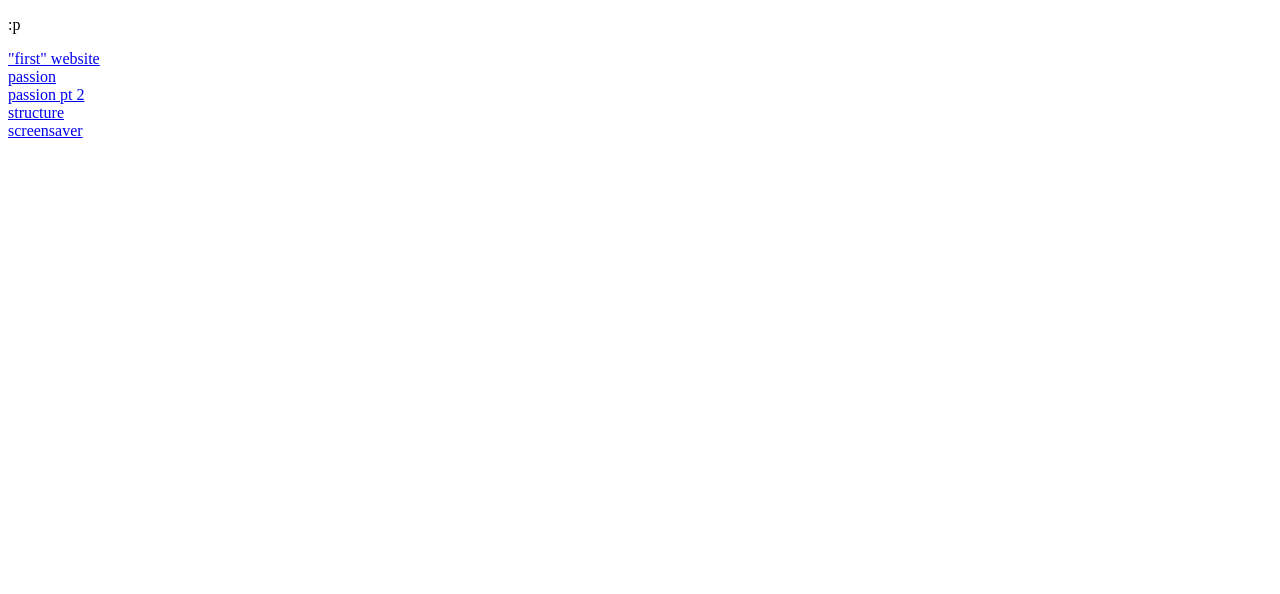
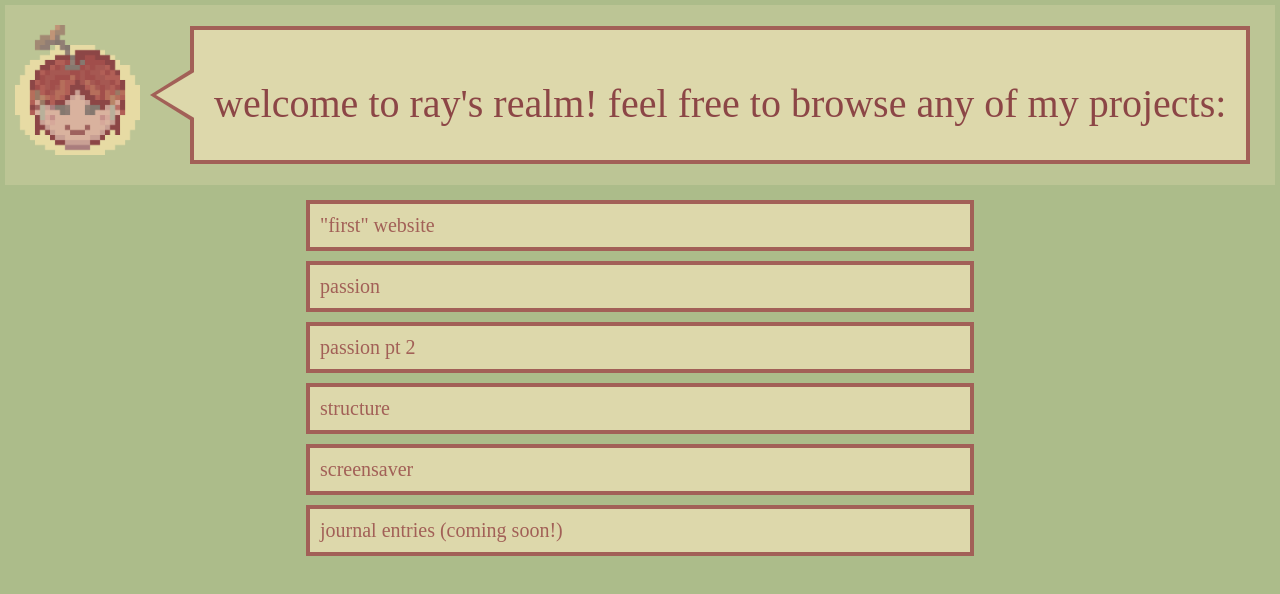
Before and after one commit to rayofiris/raysrealm, a plain HTML site: page index.html in a window 1280 px wide. Drawn offline with Linux system fonts and the light colour scheme; a web font is replaced by a local one.

Commit message:
homepage draft

```diff
--- /dev/null
+++ b/homepage.css
@@ -0,0 +1,122 @@
+body {
+    background-color: #ACBC8A;
+    margin: 0;
+    overflow: hidden;
+}
+
+@font-face {
+font-family: 'AnalogueOS';
+src: url(https://humantooth.neocities.org/fonts/AnalogueOS-Regular.woff) format('woff');
+font-weight: normal;
+font-style: normal;
+}
+
+@font-face {
+font-family: 'jgs7';
+src: url(https://humantooth.neocities.org/fonts/jgs7.woff) format('woff');
+font-weight: normal;
+font-style: normal;
+}
+
+.header {
+    font-family: 'AnalogueOS';
+    font-size: 5vh;
+    color: #8c4646;
+}
+
+.projects {
+    font-family: 'AnalogueOS';
+    font-size: 20px;
+}
+
+.bodycontainer{
+height: 100vh;
+display: flex;
+flex-wrap: wrap;
+gap: 10px;
+align-content: flex-start;
+margin: 5px;
+
+}
+
+.top {
+display: flex;
+width: 100vw;
+height: 140px;
+padding: 20px 10px;
+background-color: #bcc595;
+gap: 10px;
+align-items: center;
+}
+
+.bubble {
+gap: 0;
+display: flex;
+align-items: center;
+}
+
+.speech {
+    height: 110px;
+    border: 4px solid #a26057;
+    padding: 10px 20px;
+    text-align: center;
+    display: flex;
+    flex-wrap: wrap;
+    align-items: flex-start;
+    justify-content: center;
+    background-color: #ddd8ab;
+}
+
+.triangle {
+    width: 0;
+    height: 0;
+    border-top: 25px solid transparent;
+    border-bottom: 25px solid transparent;
+    border-right: 40px solid #a26057;
+    position: relative;
+}
+
+.triangle:after {
+    content: '';
+    border-top: 24px solid transparent;
+    border-bottom: 24px solid transparent;
+    border-right: 40px solid #ddd8ab;
+    position: absolute;
+    left: 6px;
+    top: -24px;
+}
+
+.bottom {
+display: flex;
+width: 100vw;
+padding: 5px;
+justify-content: center;
+flex-direction: column;
+
+gap: 10px;
+flex-wrap: wrap;
+align-content: center;
+}
+
+.menu {
+padding: 10px;
+border: 4px solid #a26057;
+width: 50vw;
+background-color: #ddd8ab;
+}
+.menu:hover, a:hover {
+ background-color: #a26057;
+ border-color:   #ddd8ab;
+ color: #ddd8ab;
+}
+
+.ray {
+width: 125px;
+height: 130px;
+transform: translateY(-5px);
+}
+
+a {
+color:#a26057;
+text-decoration: none;
+}
--- a/index.html
+++ b/index.html
@@ -3,17 +3,45 @@
 <head>
     <title>ray's realm</title>
     <link rel="icon" type="image/png" href="raysrealmicon.png">
+    <link rel="stylesheet" href="homepage.css">
 </head>
 <body>
-<p>:p</p>
-<a href="first-website/index.html">"first" website</a>
-<br>
-<a href="passion/passion.html"> passion</a>
-<br>
-<a href="passion/passion2.html"> passion pt 2</a>
-<br>
-<a href="structure/structure.html"> structure </a>
-<br>
-<a href="screensaver/screensaver.html"> screensaver </a>
+<div class="bodycontainer">
+<div class="top">
+    <img class="ray" src="rayguy.png">
+    <div class="bubble">
+        <div class="triangle"></div>
+        <div class="speech">
+            <p class="header"> welcome to ray's realm! feel free to browse any of my projects: </p>
+     </div>
+</div>
+</div>
+
+<div class="bottom">
+    <div class="menu">
+        <a class="projects" href="first-website/index.html">"first" website</a>
+    </div>
+
+    <div class="menu">
+        <a class="projects" href="passion/passion.html"> passion</a>
+    </div>
+
+    <div class="menu">
+        <a class="projects" href="passion/passion2.html"> passion pt 2</a>
+    </div>
+
+    <div class="menu">
+        <a class="projects" href="structure/structure.html"> structure </a>
+    </div>
+
+    <div class="menu">
+        <a class="projects" href="screensaver/screensaver.html"> screensaver </a>
+    </div>
+
+    <div class="menu">
+        <a class="projects" href="---"> journal entries (coming soon!) </a>
+    </div>
+</div>
+</div>
 </body>
 </html>
```
Also changed, not shown: rayguy.png (added).
